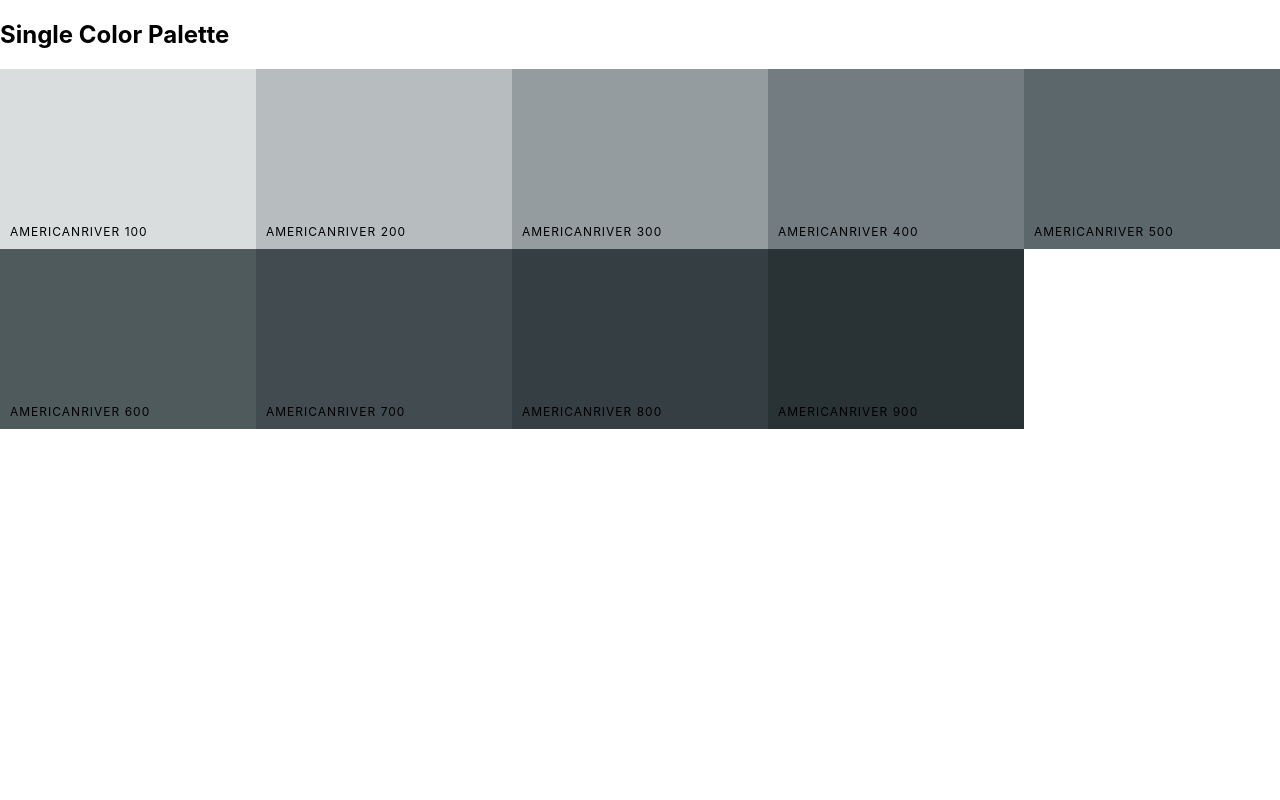
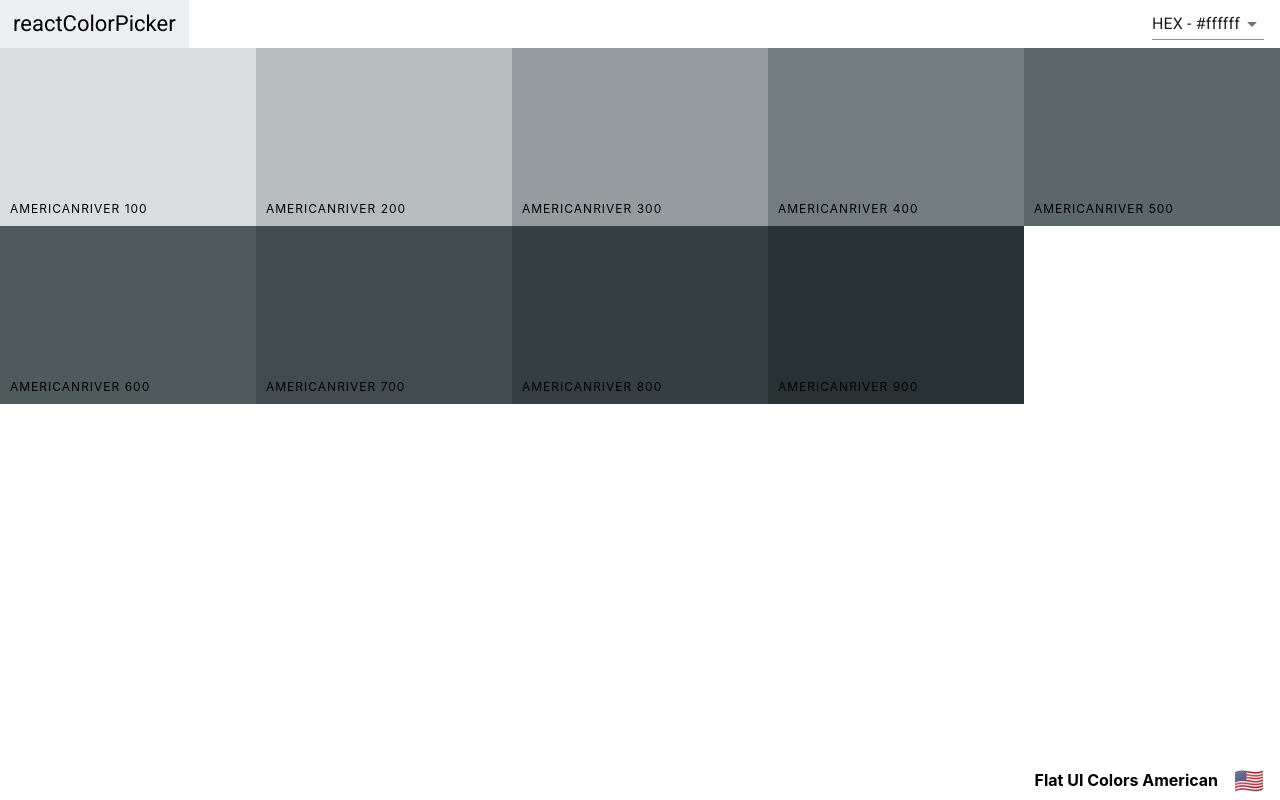
Before and after one commit to vonds/React-Projects, a React (Create React App) app in the folder react-color/: page /palette/flat-ui-colors-american/americanriver in a window 1280 px wide. Built offline with nearby package versions, Linux system fonts and the light colour scheme.

Commit message:
Added navbar and footer to SingleColorPalette

```diff
--- a/react-color/src/Navbar.js
+++ b/react-color/src/Navbar.js
@@ -27,14 +27,14 @@
     }
 
     render() {
-        const { level, changeLevel } = this.props
+        const { level, changeLevel, showingAllColors } = this.props
         const { format } = this.state
         return (
             <header className='Navbar'>
                 <section className='logo'>
                     <Link to='/'>reactColorPicker</Link>
                 </section>
-                <section className='slider-container'>
+                { showingAllColors && ( <section className='slider-container'>
                     <span>Level: { level }</span>
                     <section className='slider'>
                         <Slider
@@ -45,7 +45,8 @@
                             onAfterChange={changeLevel}
                         />
                     </section>
-                </section>\
+                </section>
+                )}
                 <section className='select-container'>
                     <Select value={format} onChange={this.handleFormatChange}>
                         <MenuItem value='hex'>HEX - #ffffff</MenuItem>
--- a/react-color/src/Palette.js
+++ b/react-color/src/Palette.js
@@ -1,6 +1,7 @@
 import React, {Component} from 'react'
 import ColorBox from './ColorBox'
 import Navbar from './Navbar'
+import PaletteFooter from './PaletteFooter'
 import './Palette.css'
 
 class Palette extends Component {
@@ -39,12 +40,10 @@
                     level={level}
                     changeLevel={this.changeLevel}
                     handleChange={this.changeFormat}
+                    showingAllColors={true}
                     />
                 <section className='Palette-colors'>{colorBoxes}</section>
-                <footer  className='Palette-footer'>
-                    {paletteName}
-                    <span className='emoji'>{emoji}</span>
-                </footer>
+                <PaletteFooter paletteName={paletteName} emoji={emoji} />
             </section>
         )
     }
--- /dev/null
+++ b/react-color/src/PaletteFooter.js
@@ -0,0 +1,13 @@
+import React from 'react'
+
+function PaletteFooter(props) {
+    const { paletteName, emoji } = props
+    return (
+        <footer className='Palette-footer'>
+            {paletteName}
+            <span className='emoji'>{emoji}</span>
+        </footer>
+    )
+}
+
+export default PaletteFooter
--- a/react-color/src/SingleColorPalette.js
+++ b/react-color/src/SingleColorPalette.js
@@ -1,10 +1,14 @@
 import React, {Component} from 'react'
+import Navbar from './Navbar'
+import PaletteFooter from './PaletteFooter'
 import ColorBox from './ColorBox'
 
 class SingleColorPalette extends Component {
     constructor(props) {
         super(props)
         this._shades = this.gatherShades(this.props.palette, this.props.colorId)
+        this.state = { format: 'hex' }
+        this.changeFormat = this.changeFormat.bind(this)
     }
 
     gatherShades(palette, colorToFilterBy) {
@@ -18,19 +22,26 @@
         return shades.slice(1)
     }
 
+    changeFormat(val) {
+        this.setState({ format: val })
+    }
+
     render() {
+        const { format } = this.state
+        const { paletteName, emoji } = this.props.palette
         const colorBoxes = this._shades.map(color => (
             <ColorBox
                 key={color.id}
                 name={color.name}
-                background={color.hex}
+                background={color[format]}
                 showLink={false}
             />
         ))
         return (
             <section className='Palette'>
-                <h1>Single Color Palette</h1>
+                <Navbar handleChange={this.changeFormat} showingAllColors={false} />
                 <section className='Palette-colors'>{ colorBoxes }</section>
+                <PaletteFooter paletteName={paletteName} emoji={emoji} />
             </section>
         )
     }
```
